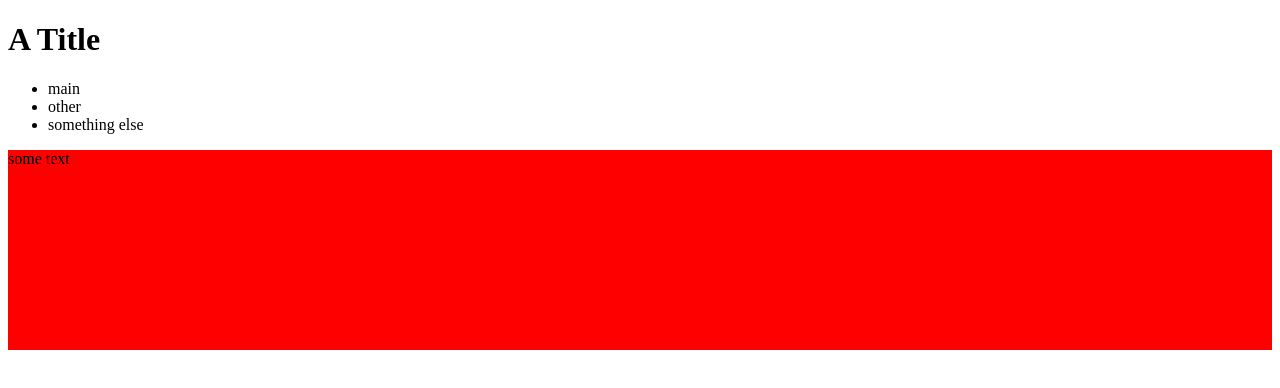
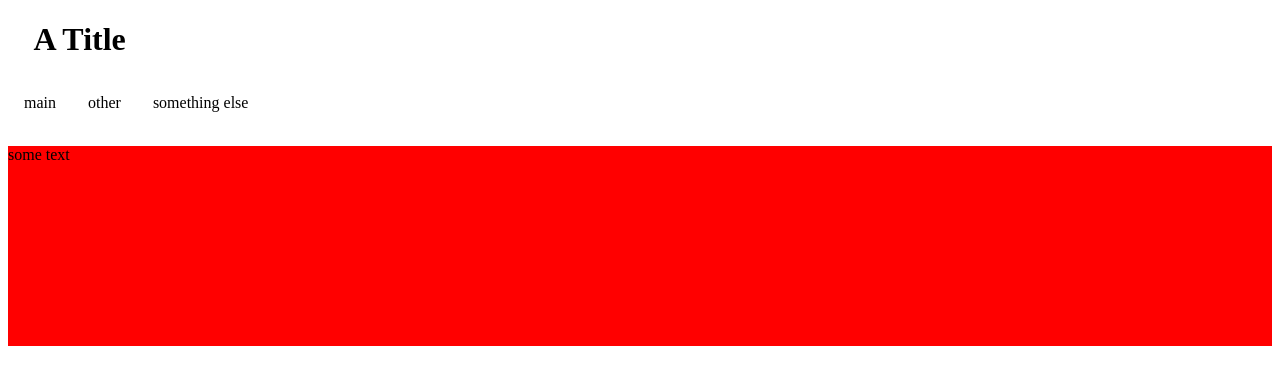
Before and after one commit to mdewhirst1/jQuery-project, a plain HTML site: page index.html in a window 1280 px wide. Drawn offline with Linux system fonts and the light colour scheme.

Commit message:
some styling to the h1 and nav

```diff
--- a/css/style.css
+++ b/css/style.css
@@ -14,3 +14,27 @@
 #somethingElse {
 	background-color: green;
 }
+
+h1 {
+	width: 100%;
+	padding-left: 2vw;
+}
+
+nav ul {
+	list-style-type: none;
+	width: 100%;
+	height: 50px;
+	margin: 0;
+	padding: 0;
+}
+
+nav ul li {
+	float: left;
+}
+
+nav ul li a {
+    display: block;
+    text-align: center;
+    padding: 14px 16px;
+    text-decoration: none;
+}
--- a/index.html
+++ b/index.html
@@ -11,9 +11,9 @@
 		<h1>A Title</h1>
 		<nav>
 			<ul>
-				<li id="mainLink">main</li>
-				<li id="otherLink">other</li>
-				<li id="somethingElseLink">something else</li>
+				<li id="mainLink"><a>main</a></li>
+				<li id="otherLink"><a>other</a></li>
+				<li id="somethingElseLink"><a>something else</a></li>
 			</ul>
 		</nav>
 	</header>
```
